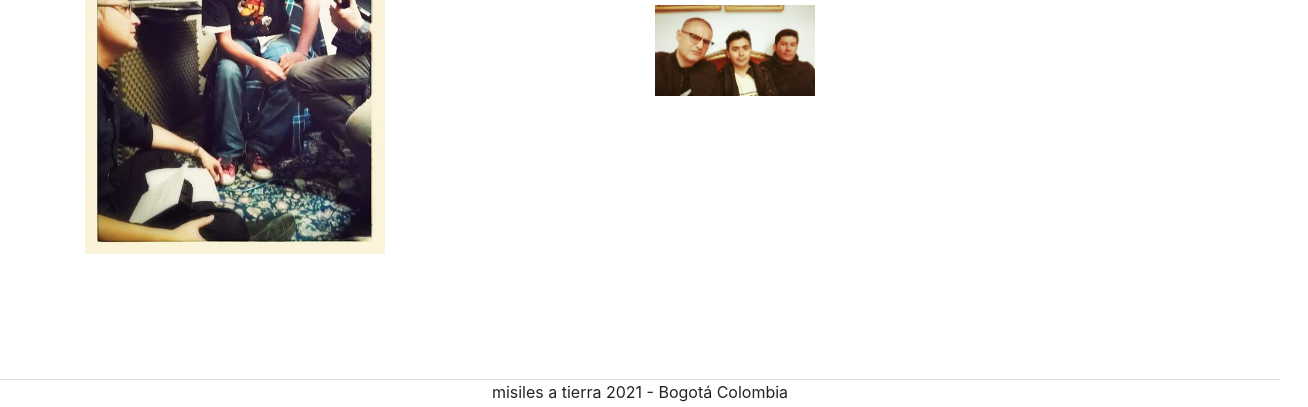
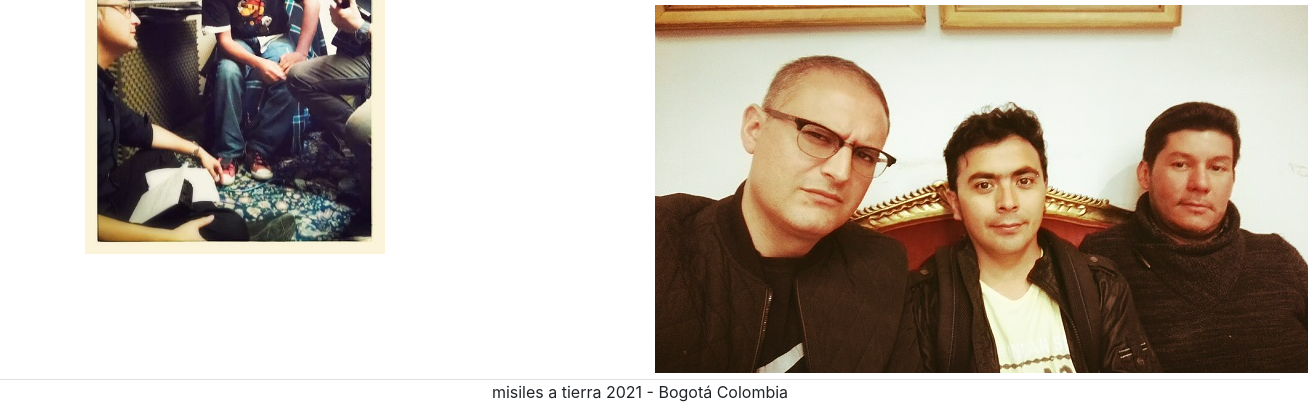
Before and after one commit to santherc/nuevaversiondelproyecto, a website: page Index.html in a window 1280 px wide. Shown: the part 393-800 px from the top of the page, 1308 px wide, since content can reach past the window. Drawn offline with nearby package versions, Linux system fonts and the light colour scheme.

```diff
--- a/Index.html
+++ b/Index.html
@@ -66,7 +66,7 @@
                     </div>
                 </div>
                 <div class="col-6">
-                    <div class="sidebar-content"><img src="./media/presentacion.jpg" class="img-fluid" alt="MAT">
+                    <div class="sidebar-content"><img src="./media/presentacion.jpg" class="img-fixed" alt="MAT">
                     </div>
                 </div>
             </div>
```
